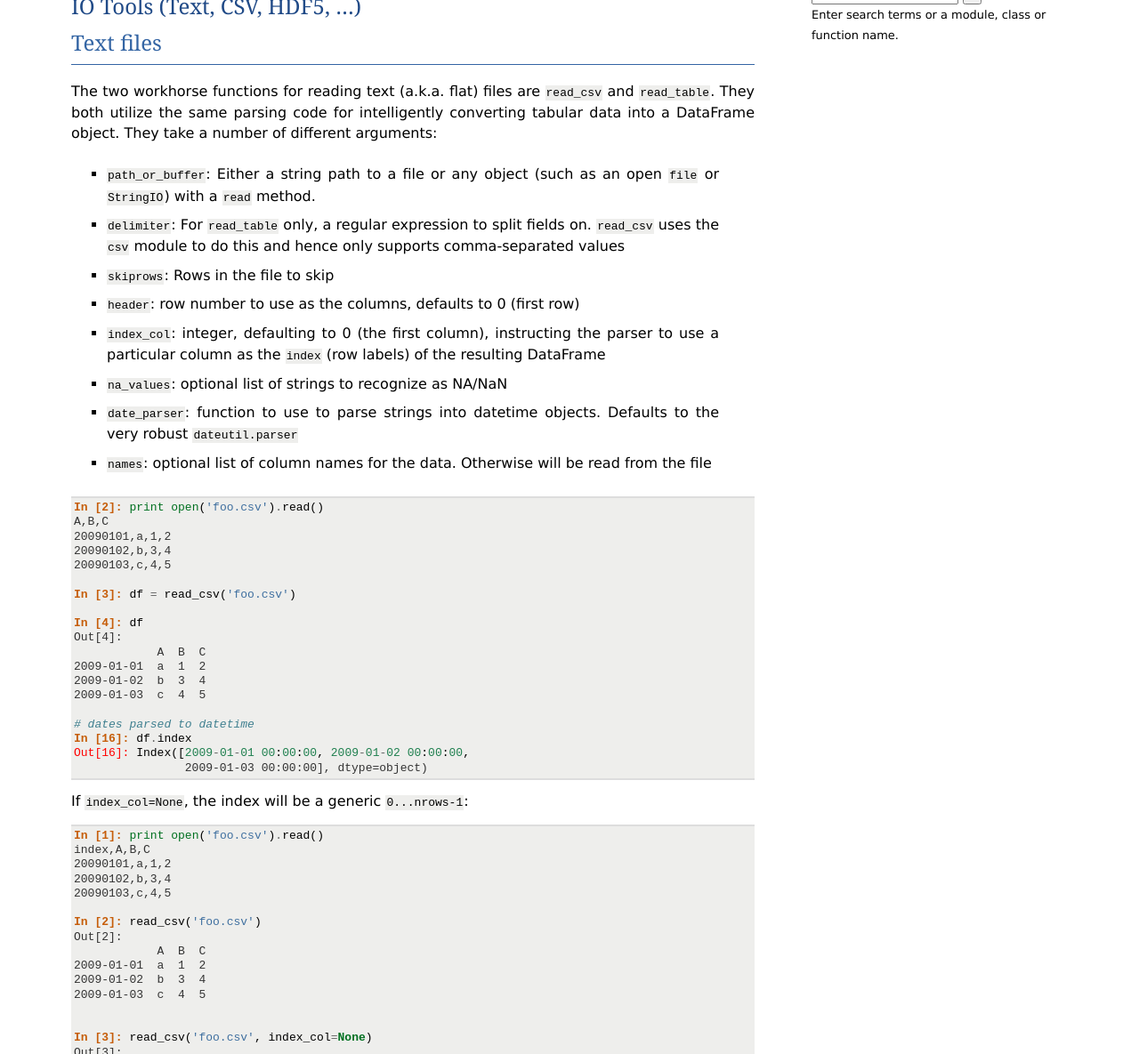
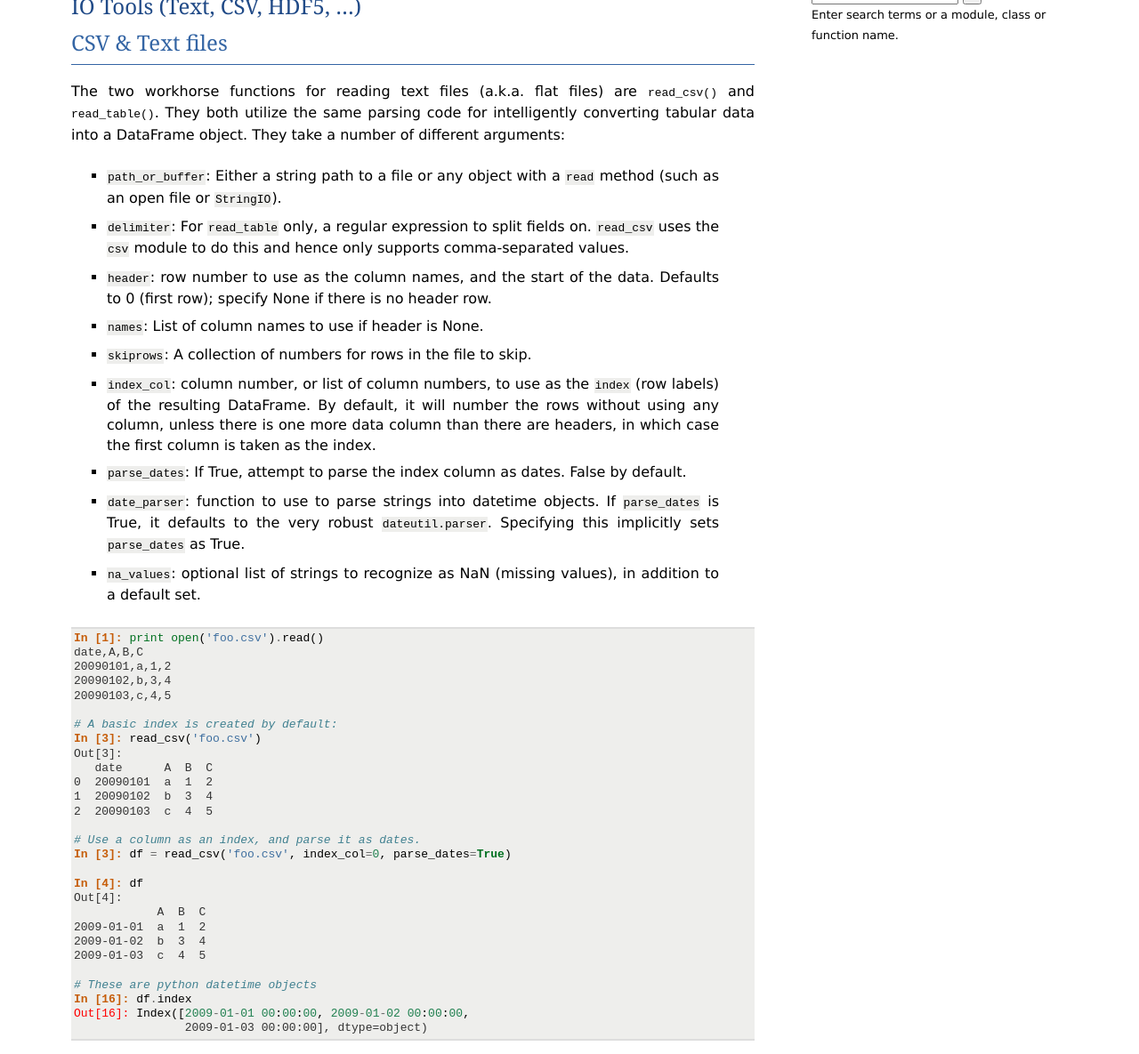
Before and after one commit to mobogaqc/pandas, a Sphinx documentation site: the page built from doc/source/io.rst, in a window 1280 px wide and 1400 px high, cut to the strip 215-1400 px from the top of the window. Shown: the whole strip at 89% size. Built offline with Sphinx 7.4.7, drawn with Linux system fonts in a browser that asks for light colours; formulas are drawn with MathJax 3; the version number could not be read and is left out; some of the changed text lies outside the part shown.

Commit message:
Update docs on reading CSV files.

```diff
--- a/doc/source/io.rst
+++ b/doc/source/io.rst
@@ -19,39 +19,54 @@
 IO Tools (Text, CSV, HDF5, ...)
 *******************************
 
-Text files
-----------
+CSV & Text files
+----------------
 
-The two workhorse functions for reading text (a.k.a. flat) files are
-``read_csv`` and ``read_table``. They both utilize the same parsing code for
-intelligently converting tabular data into a DataFrame object. They take a
-number of different arguments:
+The two workhorse functions for reading text files (a.k.a. flat files) are
+:func:`~pandas.io.parsers.read_csv` and :func:`~pandas.io.parsers.read_table`.
+They both utilize the same parsing code for intelligently converting tabular
+data into a DataFrame object. They take a number of different arguments:
 
-  - ``path_or_buffer``: Either a string path to a file or any object (such as
-    an open ``file`` or ``StringIO``) with a ``read`` method.
+  - ``path_or_buffer``: Either a string path to a file or any object with a
+    ``read`` method (such as an open file or ``StringIO``).
   - ``delimiter``: For ``read_table`` only, a regular expression to split
     fields on. ``read_csv`` uses the ``csv`` module to do this and hence only
-    supports comma-separated values
-  - ``skiprows``: Rows in the file to skip
-  - ``header``: row number to use as the columns, defaults to 0 (first row)
-  - ``index_col``: integer, defaulting to 0 (the first column), instructing the
-    parser to use a particular column as the ``index`` (row labels) of the
-    resulting DataFrame
-  - ``na_values``: optional list of strings to recognize as NA/NaN
+    supports comma-separated values.
+  - ``header``: row number to use as the column names, and the start of the data.
+    Defaults to 0 (first row); specify None if there is no header row.
+  - ``names``: List of column names to use if header is None.
+  - ``skiprows``: A collection of numbers for rows in the file to skip.
+  - ``index_col``: column number, or list of column numbers, to use as the
+    ``index`` (row labels) of the resulting DataFrame. By default, it will number
+    the rows without using any column, unless there is one more data column than
+    there are headers, in which case the first column is taken as the index.
+  - ``parse_dates``: If True, attempt to parse the index column as dates. False
+    by default.
   - ``date_parser``: function to use to parse strings into datetime
-    objects. Defaults to the very robust ``dateutil.parser``
-  - ``names``: optional list of column names for the data. Otherwise will be
-    read from the file
+    objects. If ``parse_dates`` is True, it defaults to the very robust
+    ``dateutil.parser``. Specifying this implicitly sets ``parse_dates`` as True.
+  - ``na_values``: optional list of strings to recognize as NaN (missing values),
+    in addition to a default set.
+
 
 .. code-block:: ipython
 
-    In [2]: print open('foo.csv').read()
-    A,B,C
+    In [1]: print open('foo.csv').read()
+    date,A,B,C
     20090101,a,1,2
     20090102,b,3,4
     20090103,c,4,5
 
-    In [3]: df = read_csv('foo.csv')
+    # A basic index is created by default:
+    In [3]: read_csv('foo.csv')
+    Out[3]:
+       date      A  B  C
+    0  20090101  a  1  2
+    1  20090102  b  3  4
+    2  20090103  c  4  5
+
+    # Use a column as an index, and parse it as dates.
+    In [3]: df = read_csv('foo.csv', index_col=0, parse_dates=True)
 
     In [4]: df
     Out[4]:
@@ -60,35 +75,10 @@ number of different arguments:
     2009-01-02  b  3  4
     2009-01-03  c  4  5
 
-    # dates parsed to datetime
+    # These are python datetime objects
     In [16]: df.index
     Out[16]: Index([2009-01-01 00:00:00, 2009-01-02 00:00:00,
                     2009-01-03 00:00:00], dtype=object)
-
-If ``index_col=None``, the index will be a generic ``0...nrows-1``:
-
-.. code-block:: ipython
-
-    In [1]: print open('foo.csv').read()
-    index,A,B,C
-    20090101,a,1,2
-    20090102,b,3,4
-    20090103,c,4,5
-
-    In [2]: read_csv('foo.csv')
-    Out[2]:
-                A  B  C
-    2009-01-01  a  1  2
-    2009-01-02  b  3  4
-    2009-01-03  c  4  5
-
-
-    In [3]: read_csv('foo.csv', index_col=None)
-    Out[3]:
-       index     A  B  C
-    0  20090101  a  1  2
-    1  20090102  b  3  4
-    2  20090103  c  4  5
 
 
 The parsers make every attempt to "do the right thing" and not be very
```
